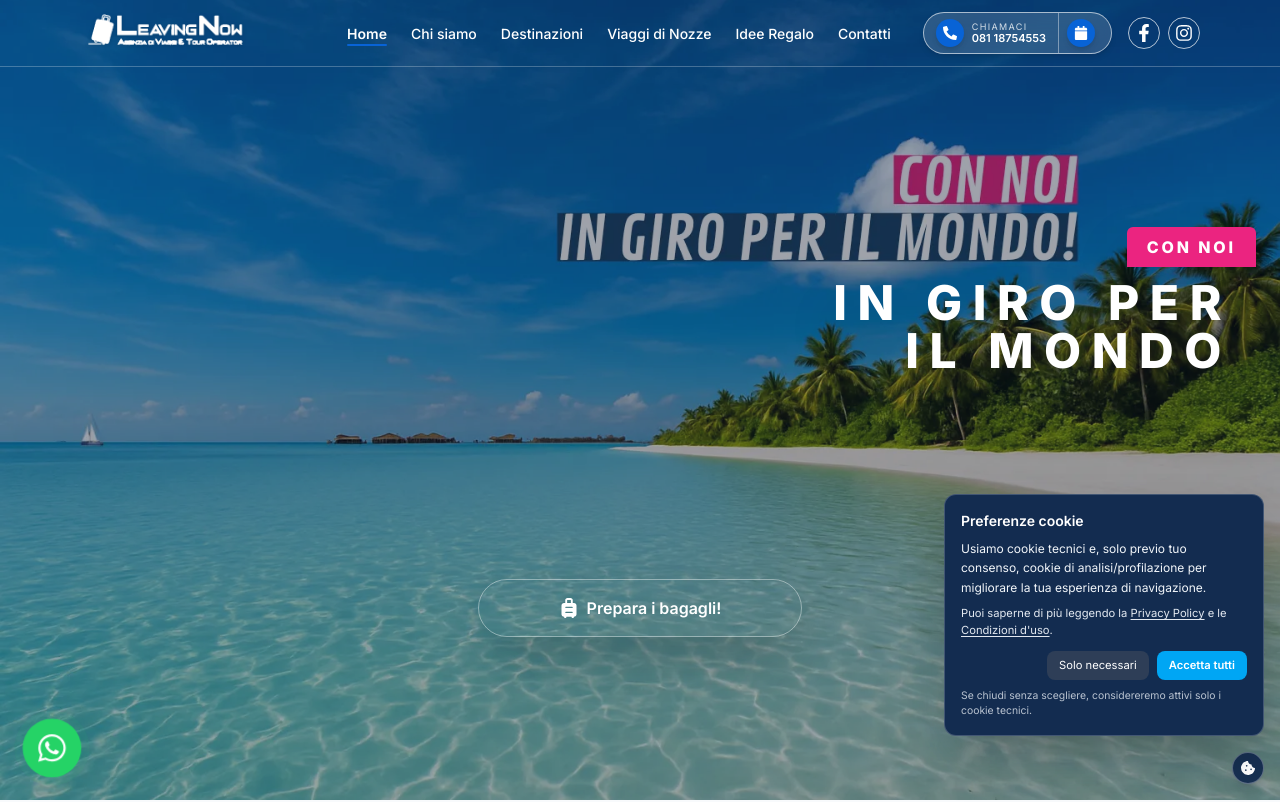
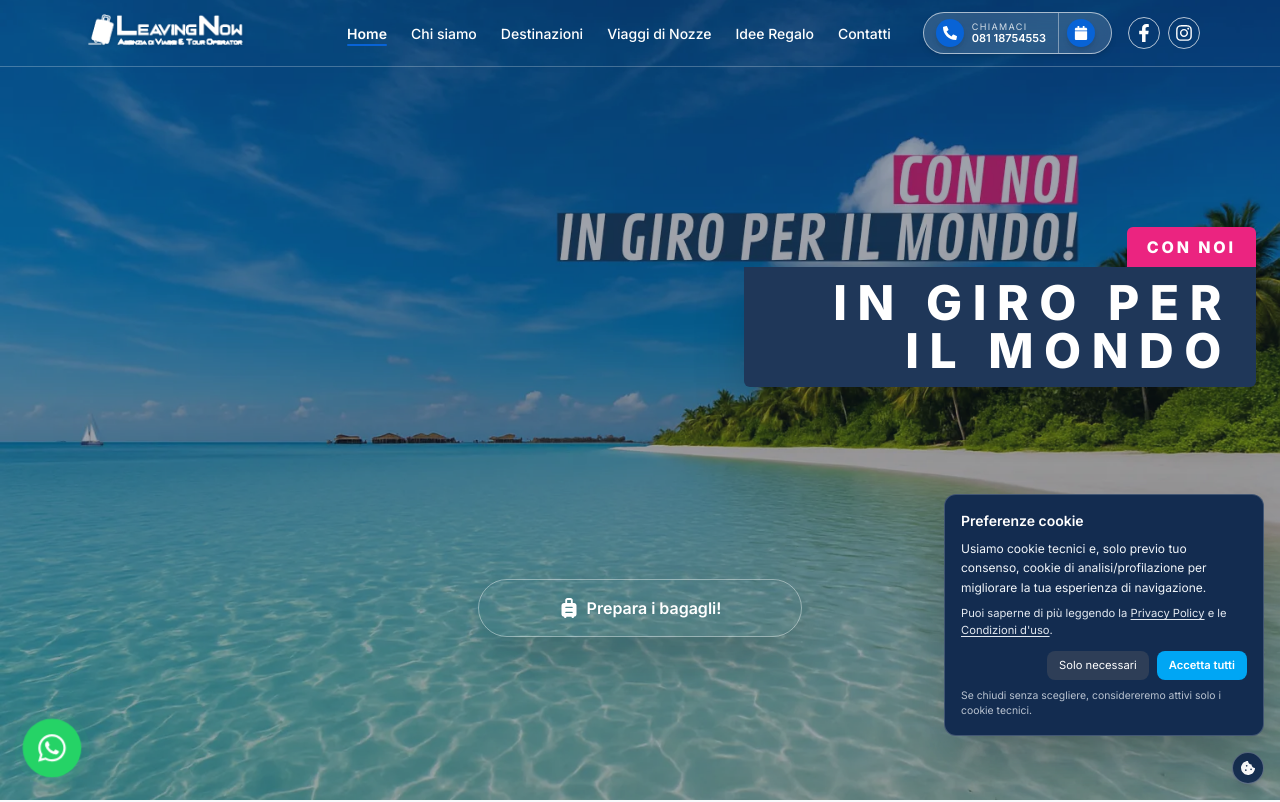
Before and after one commit to schiavonelu/leavingnow-site, a React (Vite) app: page / in a window 1280 px wide. Shown: the top 802 px of the page. Built offline with nearby package versions, Linux system fonts and the light colour scheme.

Commit message:
Hero fix

```diff
--- a/src/sections/home/Hero.jsx
+++ b/src/sections/home/Hero.jsx
@@ -57,7 +57,7 @@ const Hero = () => {
           </div>
 
           {/* IN GIRO PER IL MONDO */}
-          <div className="bg-trasparent px-6 py-3 text-2xl md:text-4xl lg:text-5xl font-extrabold uppercase tracking-[0.22em] text-white rounded-b-md">
+          <div className="bg-[#1F3759] px-6 py-3 text-2xl md:text-4xl lg:text-5xl font-extrabold uppercase tracking-[0.22em] text-white rounded-b-md">
             IN GIRO PER IL MONDO
           </div>
         </div>
```
